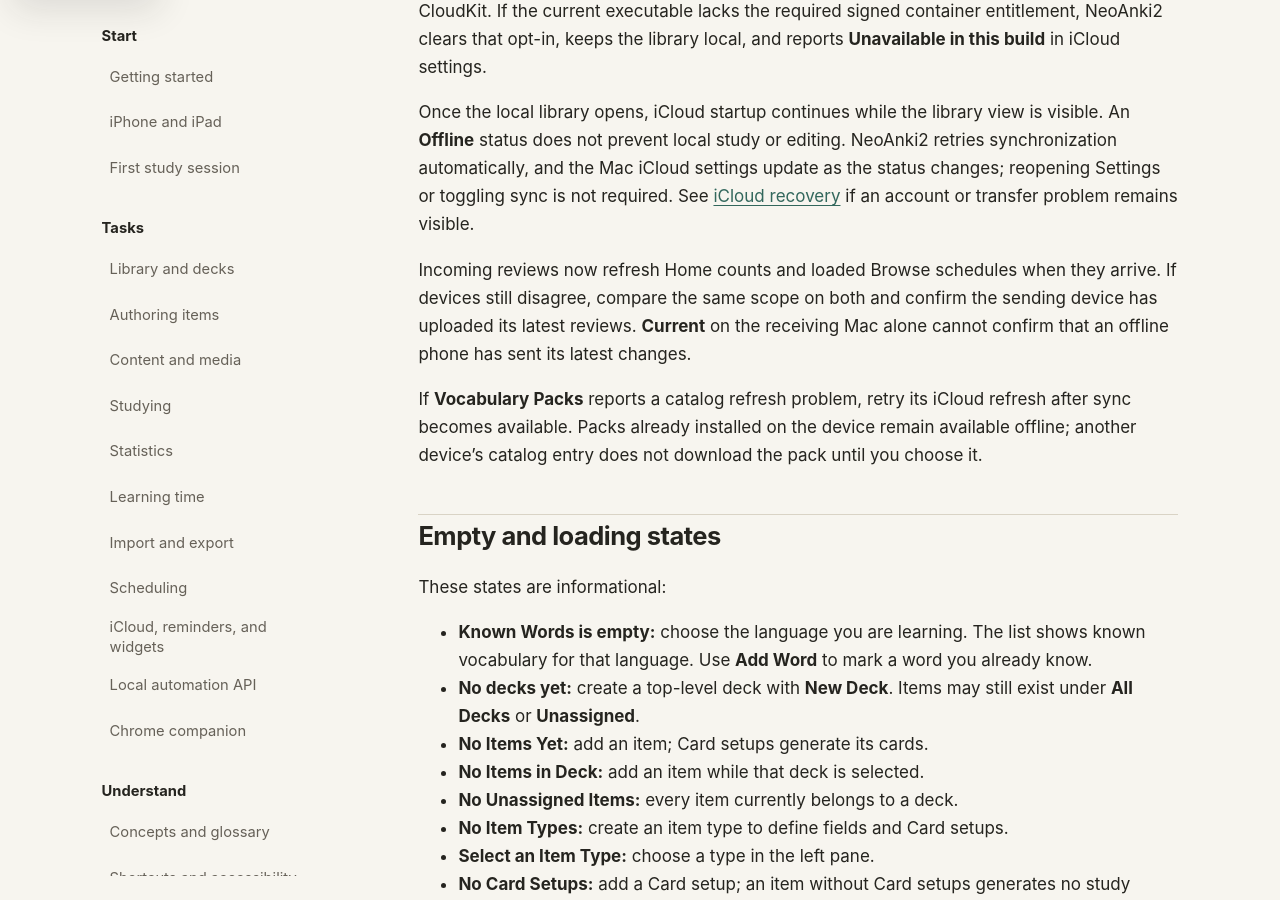
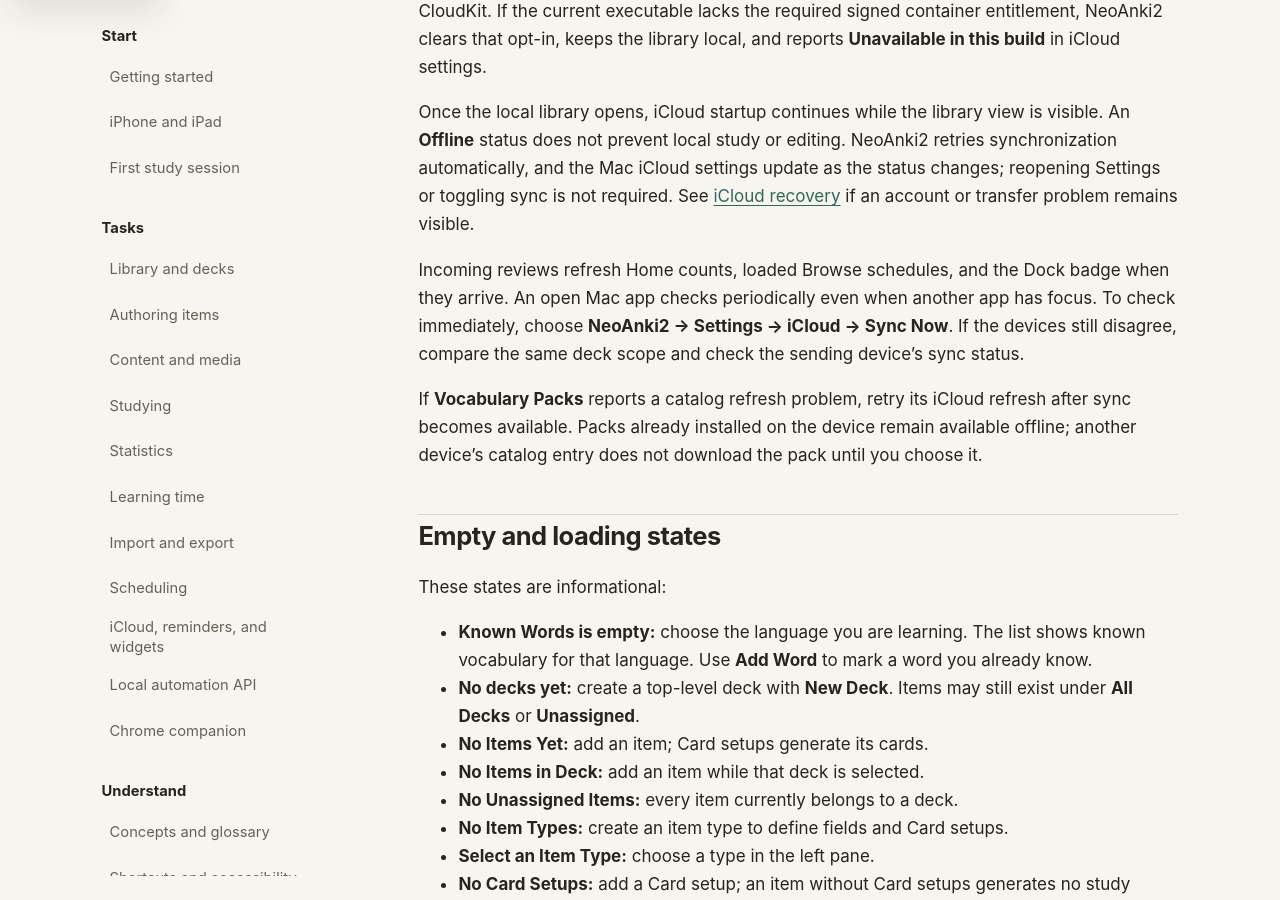
Before and after one commit to neoanki2/neoanki2, a Jekyll site: the page built from docs/user/troubleshooting.md, in a window 1280 px wide and 900 px high, scrolled down 4902 px. Built offline with Jekyll 4.4.1, drawn with Linux system fonts in a browser that asks for light colours.

Commit message:
Keep Mac review sync active when the app loses focus (#147)

```diff
--- a/docs/user/troubleshooting.md
+++ b/docs/user/troubleshooting.md
@@ -177,10 +177,11 @@ update as the status changes; reopening Settings or toggling sync is not
 required. See [iCloud recovery](../sync-reminders-widgets/#troubleshoot-icloud)
 if an account or transfer problem remains visible.
 
-Incoming reviews now refresh Home counts and loaded Browse schedules when they
-arrive. If devices still disagree, compare the same scope on both and confirm
-the sending device has uploaded its latest reviews. **Current** on the receiving
-Mac alone cannot confirm that an offline phone has sent its latest changes.
+Incoming reviews refresh Home counts, loaded Browse schedules, and the Dock
+badge when they arrive. An open Mac app checks periodically even when another
+app has focus. To check immediately, choose **NeoAnki2 → Settings → iCloud →
+Sync Now**. If the devices still disagree, compare the same deck scope and
+check the sending device’s sync status.
 
 If **Vocabulary Packs** reports a catalog refresh problem, retry its iCloud
 refresh after sync becomes available. Packs already installed on the device
```
Also changed, not shown: docs/adr/0002-cloudkit-offline-first-sync.md (+5 -4 lines), docs/user/getting-started.md (+3 -1 lines), docs/user/sync-reminders-widgets.md (+4 -3 lines), 5 other files.
